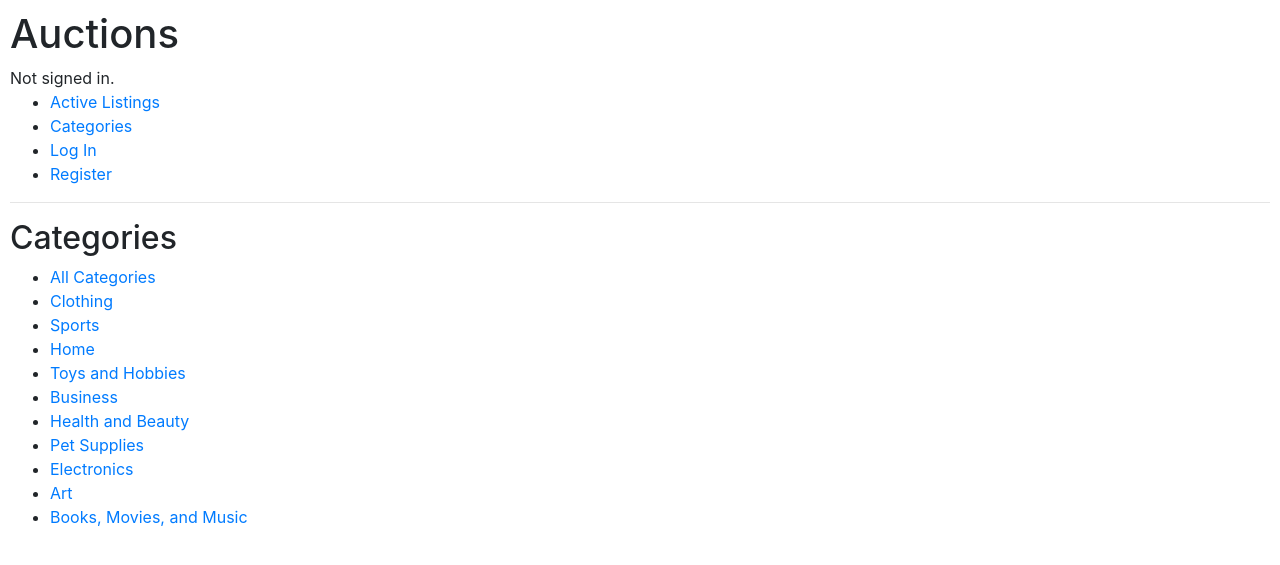
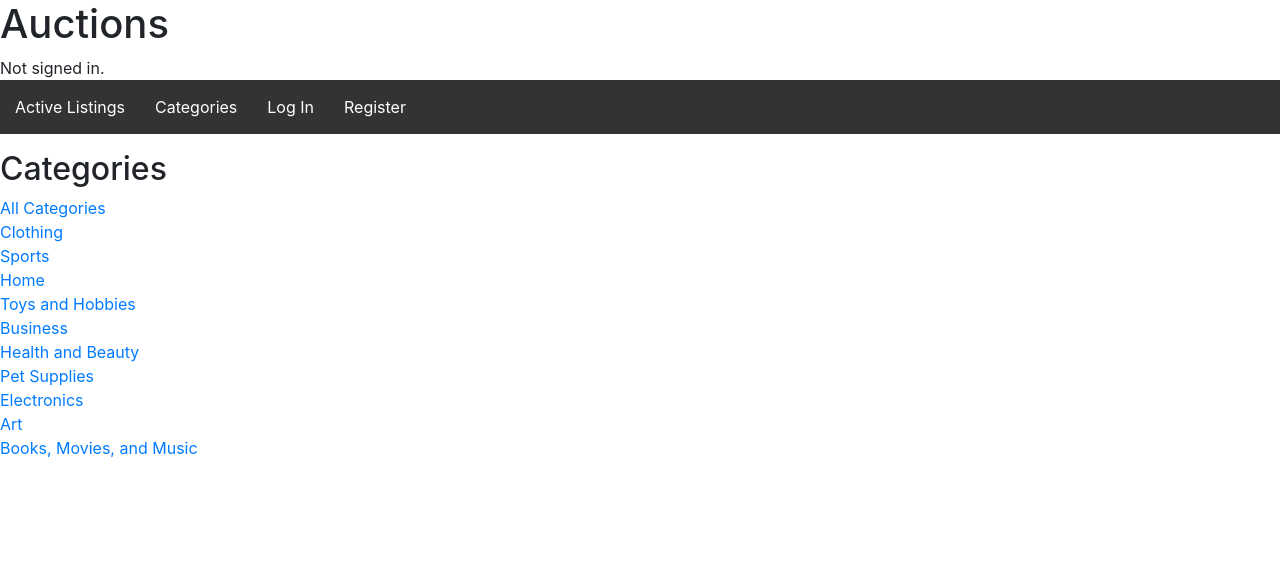
Before and after one commit to loki-pepe/commerce, a Django app: page /categories in a window 1280 px wide. Shown: the top 565 px of the page. Run offline with Django 3.2, Linux system fonts and the light colour scheme; some libraries are stand-ins or nearby versions.

Commit message:
Incorporate navbar to layout

```diff
--- a/auctions/static/auctions/styles.css
+++ b/auctions/static/auctions/styles.css
@@ -1,7 +1,39 @@
-body {
-    padding: 10px;
+#header {
+    position: fixed;
+    top: 0;
+    width: 100%;
 }
 
 img {
-    max-width: 200px;
+    max-width: 200px; /* Privremeno */
 }
+
+#main {
+    margin-top: 150px;
+}
+
+#navbar ul {
+    overflow: hidden;
+    background-color: #333;
+    width: 100%;
+}
+
+#navbar li {
+    float: left;
+}
+
+#navbar li a {
+    display: block;
+    color: #fff;
+    padding: 15px;
+}
+
+#top {
+    background-color: #fff;
+}
+
+ul {
+    list-style-type: none;
+    margin: 0;
+    padding: 0;
+}
--- a/auctions/templates/auctions/layout.html
+++ b/auctions/templates/auctions/layout.html
@@ -8,14 +8,20 @@
         <link href="{% static 'auctions/styles.css' %}" rel="stylesheet">
     </head>
     <body>
+        <div id="header">
+            <div id="top">
+                <div id="title">
                     <h1>Auctions</h1>
-        <div>
+                </div>
+                <div id="userinfo">
                     {% if user.is_authenticated %}
                         Signed in as <strong>{{ user.username }}</strong>.
                     {% else %}
                         Not signed in.
                     {% endif %}
                 </div>
+            </div>
+            <div id="navbar">
                 <ul>
                     <li>
                         <a href="{% url 'index' %}">Active Listings</a>
@@ -48,7 +54,9 @@
                         </li>
                     {% endif %}
                 </ul>
-        <hr>
+            </div>
+        </div>
+        <div id="main">
             {% if messages %}
                 {% for message in messages %}
                     <div>
@@ -58,5 +66,6 @@
             {% endif %}
             {% block body %}
             {% endblock %}
+        </div>
     </body>
 </html>
```
Lines whose indentation alone changed are shown as unchanged.
